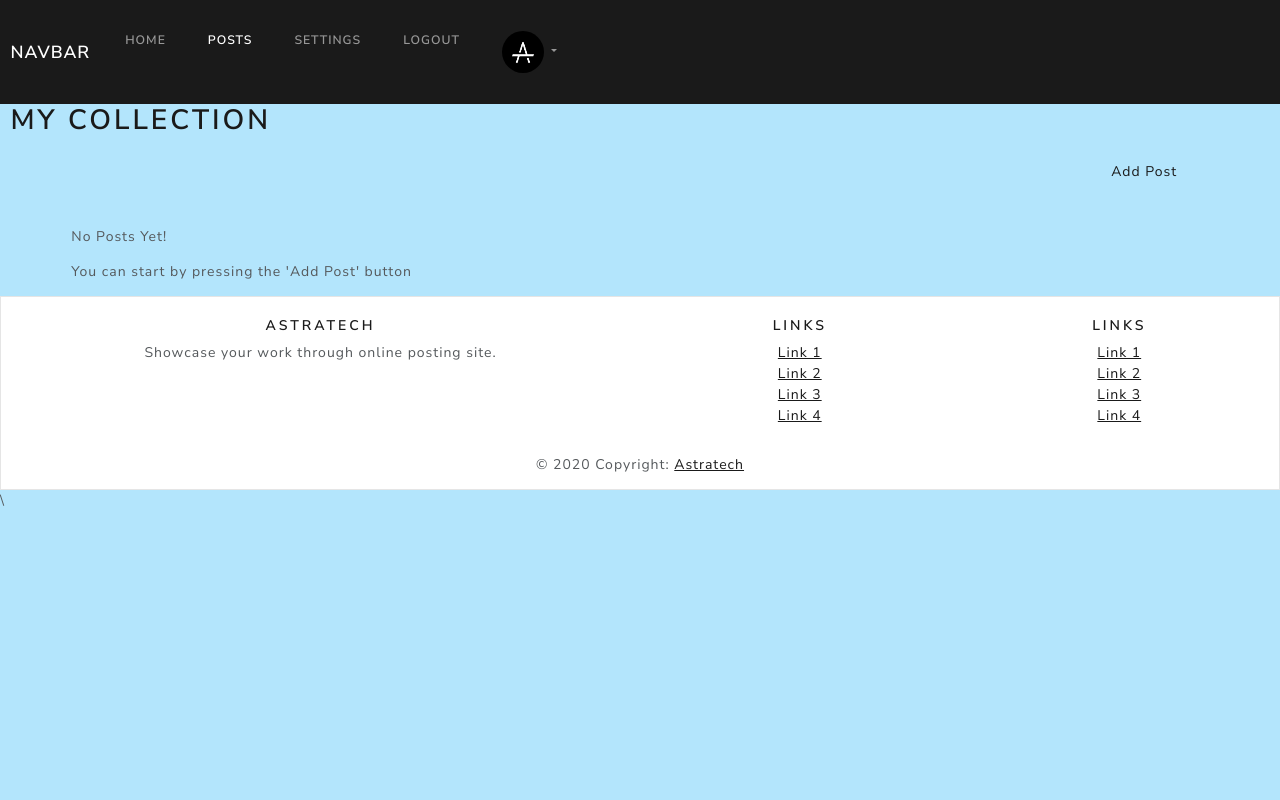
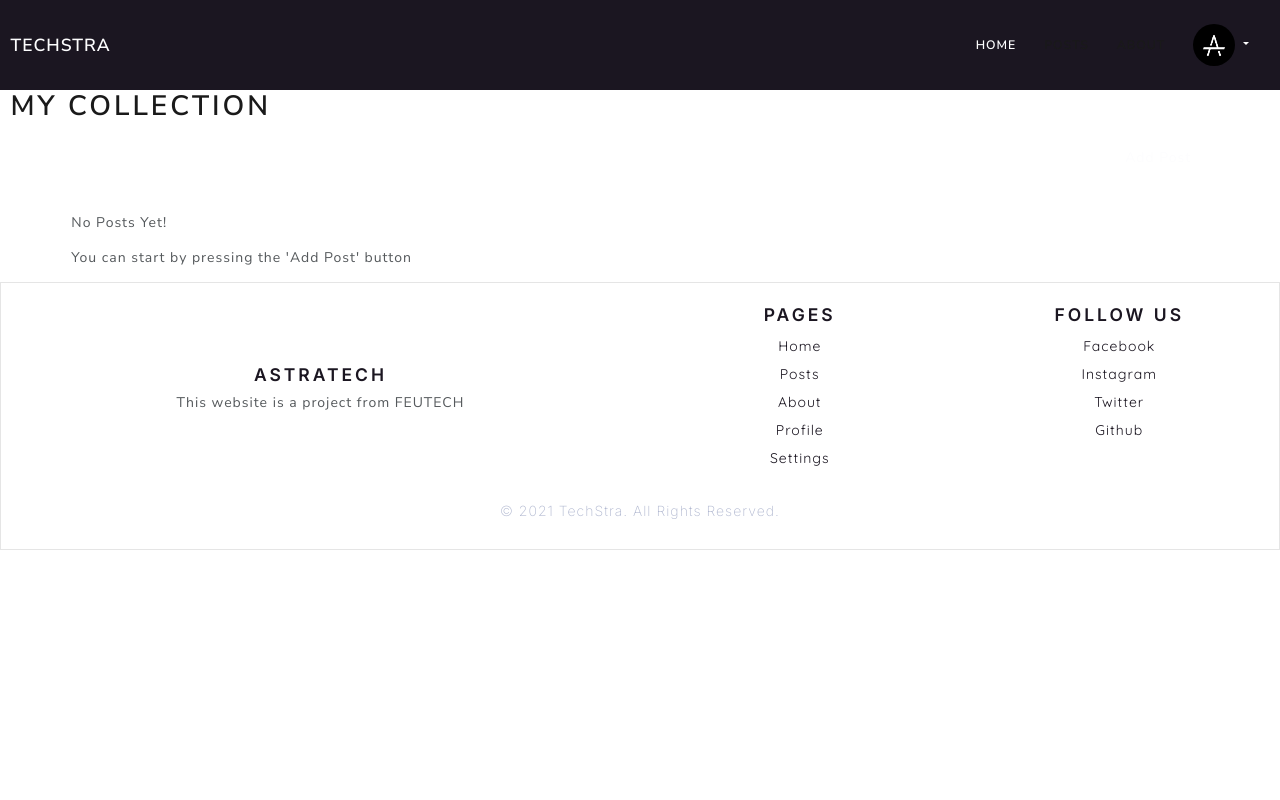
Before and after one commit to PrynsTag/TechStra, a CodeIgniter app: page /TechStra/posts in a window 1280 px wide. Run offline with CodeIgniter, Linux system fonts and the light colour scheme; the visitor is signed in with stand-in values (Sample User, id 1); data that the repository does not hold is empty.

Commit message:
Added New Controllers, change design of home page, and added session redirection if user does not login their account

```diff
--- a/application/controllers/Home.php
+++ b/application/controllers/Home.php
@@ -4,6 +4,10 @@ class Home extends CI_Controller
 {
     public function index()
     {
+        if ($this->session->userdata('user_info') == NULL) {
+            redirect('login');
+        }
+
         $view_data = [
             'header_title' => 'Home Page - TechStra',
             'main_view' => 'home_view',
--- a/application/controllers/Posts.php
+++ b/application/controllers/Posts.php
@@ -4,6 +4,10 @@ class Posts extends CI_Controller
 {
     public function index()
     {
+        if ($this->session->userdata('user_info') == NULL) {
+            redirect('login');
+        }
+
         $session_data = $this->session->userdata('user_info');
 
         $posts = $this->post_model->getuser_posts($session_data['id']);
@@ -19,6 +23,10 @@ class Posts extends CI_Controller
 
     public function add()
     {
+        if ($this->session->userdata('user_info') == NULL) {
+            redirect('login');
+        }
+
         $view_data = [
             'header_title' => 'Add Posts - TechStra',
             'main_view' => 'addPost_view',
@@ -32,6 +40,10 @@ class Posts extends CI_Controller
 
     public function add_post()
     {
+        if ($this->session->userdata('user_info') == NULL) {
+            redirect('login');
+        }
+
         $input_rules = array(
             array(
                 'field' => 'title',
@@ -93,6 +105,10 @@ class Posts extends CI_Controller
 
     public function edit($post_id)
     {
+        if ($this->session->userdata('user_info') == NULL) {
+            redirect('login');
+        }
+
         $posts = $this->post_model->getPostById($post_id)[0];
 
         $view_data = [
@@ -109,6 +125,10 @@ class Posts extends CI_Controller
 
     public function edit_post($post_id)
     {
+        if ($this->session->userdata('user_info') == NULL) {
+            redirect('login');
+        }
+
         $input_rules = array(
             array(
                 'field' => 'title',
@@ -167,6 +187,10 @@ class Posts extends CI_Controller
 
     public function delete($post_id)
     {
+        if ($this->session->userdata('user_info') == NULL) {
+            redirect('login');
+        }
+
         $this->post_model->delete_post($post_id);
 
         $this->session->set_tempdata('modal_success', 'You have successfully delete a post', 1);
--- a/application/views/fragments/footer.php
+++ b/application/views/fragments/footer.php
@@ -1,82 +1,54 @@
 <!-- Footer -->
 <footer class="page-footer font-small pt-4 bg-light">
-	<!-- Footer Links -->
 	<div class="container-fluid text-center text-md-left">
-
-		<!-- Grid row -->
 		<div class="row">
-
-			<!-- Grid column -->
-			<div class="col-md-6 mt-md-0 mt-3">
-
-				<!-- Content -->
-				<h5 class="text-uppercase">Astratech</h5>
-				<p>Showcase your work through online posting site.</p>
-
+			<div class="col-md-6 mt-md-0 mt-3 f-desc-container">
+				<h5 class="text-uppercase footer-desc-title">Astratech</h5>
+				<p class="footer-desc">This website is a project from FEUTECH</p>
 			</div>
-			<!-- Grid column -->
-
 			<hr class="clearfix w-100 d-md-none pb-3">
-
-			<!-- Grid column -->
 			<div class="col-md-3 mb-md-0 mb-3">
-
-				<!-- Links -->
-				<h5 class="text-uppercase">Links</h5>
+				<h5 class="text-uppercase">Pages</h5>
 
 				<ul class="list-unstyled">
 					<li>
-						<a href="#!">Link 1</a>
+						<a class="footer-nav" href="<?= base_url('home'); ?>">Home</a>
 					</li>
 					<li>
-						<a href="#!">Link 2</a>
+						<a class="footer-nav" href="<?= base_url('posts'); ?>">Posts</a>
 					</li>
 					<li>
-						<a href="#!">Link 3</a>
+						<a class="footer-nav" href="<?= base_url('about'); ?>">About</a>
 					</li>
 					<li>
-						<a href="#!">Link 4</a>
+						<a class="footer-nav" href="<?= base_url('profile'); ?>">Profile</a>
+					</li>
+					<li>
+						<a class="footer-nav" href="<?= base_url('settings'); ?>">Settings</a>
 					</li>
 				</ul>
 
 			</div>
-			<!-- Grid column -->
-
-			<!-- Grid column -->
 			<div class="col-md-3 mb-md-0 mb-3">
-
-				<!-- Links -->
-				<h5 class="text-uppercase">Links</h5>
-
+				<h5 class="text-uppercase">Follow Us</h5>
 				<ul class="list-unstyled">
 					<li>
-						<a href="#!">Link 1</a>
+						<a class="footer-link" href="www.facebook.com">Facebook</a>
 					</li>
 					<li>
-						<a href="#!">Link 2</a>
+						<a class="footer-link" href="www.intagram.com">Instagram</a>
 					</li>
 					<li>
-						<a href="#!">Link 3</a>
+						<a class="footer-link" href="www.twitter.com">Twitter</a>
 					</li>
 					<li>
-						<a href="#!">Link 4</a>
+						<a class="footer-link" href="www.github.com">Github</a>
 					</li>
 				</ul>
+			</div>
+		</div>
+	</div>
 
-			</div>
-			<!-- Grid column -->
-
-		</div>
-		<!-- Grid row -->
-
-	</div>
-	<!-- Footer Links -->
-
-	<!-- Copyright -->
-	<div class="footer-copyright text-center py-3">© 2020 Copyright:
-		<a href="#">Astratech</a>
-	</div>
-	<!-- Copyright -->
+	<p class="text-center footer-title footer-copyright text-center py-3">&copy; 2021 TechStra. All Rights Reserved.</p>
 
 </footer>
-<!-- Footer -->
--- a/application/views/fragments/head_nav.php
+++ b/application/views/fragments/head_nav.php
@@ -1,33 +1,40 @@
-<nav class="navbar navbar-expand-lg navbar-dark bg-primary">
+<nav class="navbar navbar-expand-lg head-nav">
 	<div class="container-fluid">
-		<a class="navbar-brand" href="#">Navbar</a>
+		<a class="navbar-brand" href="#">TechStra</a>
 		<button class="navbar-toggler" type="button" data-bs-toggle="collapse" data-bs-target="#navbarColor01" aria-controls="navbarColor01" aria-expanded="false" aria-label="Toggle navigation">
-			<span class="navbar-toggler-icon"></span>
+			<!-- <span class="navbar-toggler-icon"></span> -->
+			<i class="material-icons menu-icon">menu</i>
 		</button>
 
 		<div class="collapse navbar-collapse" id="navbarColor01">
-			<ul class="navbar-nav me-auto">
+			<ul class="navbar-nav">
 				<li class="nav-item">
 					<a class="nav-link <?= $this->uri->segment(1) == 'home' ? 'active' : ''; ?>" href="<?= base_url('home'); ?>">Home</a>
 				</li>
 				<li class="nav-item ">
 					<a class="nav-link <?= $this->uri->segment(1) == 'posts' ? 'active' : ''; ?>" href="posts">Posts</a>
 				</li>
-				<li class="nav-item">
-					<a class="nav-link <?= $this->uri->segment(1) == 'settings' ? 'active' : ''; ?>" href="#">Settings</a>
+				<li class="nav-item ">
+					<a class="nav-link <?= $this->uri->segment(1) == 'posts' ? 'active' : ''; ?>" href="<?= base_url("about"); ?>">About</a>
 				</li>
-				<li class="nav-item">
-					<a class="nav-link <?= $this->uri->segment(1) == 'logout' ? 'active' : ''; ?>" href="#">Logout</a>
+				<li class="nav-item item-collapsed">
+					<a class="nav-link <?= $this->uri->segment(1) == 'profile' ? 'active' : ''; ?>" href="<?= base_url("profile"); ?>">Profile</a>
+				</li>
+				<li class="nav-item item-collapsed">
+					<a class="nav-link <?= $this->uri->segment(1) == 'settings' ? 'active' : ''; ?>" href="<?= base_url("settings"); ?>">Settings</a>
+				</li>
+				<li class="nav-item item-collapsed">
+					<a class="nav-link <?= $this->uri->segment(1) == 'logout' ? 'active' : ''; ?>" href="<?= base_url("logout"); ?>">Logout</a>
 				</li>
 				<li class="nav-item dropdown">
 					<a class="nav-link dropdown-toggle" data-bs-toggle="dropdown" href="#" role="button" aria-haspopup="true" aria-expanded="false">
 						<img class="rounded-circle" src="<?= base_url("assets/images/astra-tech.jpg") ?>" alt="Profile-Image" height="42" width="42">
 					</a>
 					<div class="dropdown-menu">
-						<a class="dropdown-item" href="#">Profile</a>
-						<a class="dropdown-item" href="#">Setting</a>
+						<a class="dropdown-item" href="<?= base_url("profile"); ?>">Profile</a>
+						<a class="dropdown-item" href="<?= base_url("settings"); ?>">Settings</a>
 						<div class="dropdown-divider"></div>
-						<a class="dropdown-item" href="login/user_logout">Logout</a>
+						<a class="dropdown-item" href="<?= base_url("logout"); ?>">Logout</a>
 					</div>
 				</li>
 			</ul>
--- a/application/views/home_view.php
+++ b/application/views/home_view.php
@@ -1,10 +1,10 @@
 <div class="container-fluid" id="cardContainer">
-	<div class="headingContainer">
-		<h1>Featured</h1>
+	<div class="headingContainer pt-5">
+		<h1 class="text-center home-title">Stories</h1>
 	</div>
 	<div class="bodyContainer">
 		<div class="contentContainer">
-			<div class="row row-cols-1 row-cols-md-3 g-4 collectionCard">
+			<div class="row row-cols-1 row-cols-md-3 g-4 collectionCard pb-5 mb-5">
 				<?php if (count($posts) != 0 || count($posts) != NULL) : ?>
 					<?php foreach ($posts as $item) : ?>
 						<div class="col col-remove-margin">
--- a/application/views/login_view.php
+++ b/application/views/login_view.php
@@ -47,7 +47,7 @@
             <div class="row">
                 <div class="col-12 p-5">
                     <p class="home-desc mb-0">Share your story</p>
-                    <h1 class="home-title mb-0">Adventure</h1>
+                    <h1 class="login-image-title mb-0">Adventure</h1>
                 </div>
             </div>
         </div>
--- a/application/views/templates/home.php
+++ b/application/views/templates/home.php
@@ -17,6 +17,8 @@
 
 	<link rel="stylesheet" href="<?= base_url("assets/css/style.css"); ?>">
 
+	<!-- Google Fonts -->
+	<link rel="stylesheet" href="https://fonts.googleapis.com/icon?family=Material+Icons">
 </head>
 
 <body>
@@ -33,6 +35,5 @@
 	<script src="https://cdn.jsdelivr.net/npm/bootstrap@5.0.2/dist/js/bootstrap.bundle.min.js" integrity="sha384-MrcW6ZMFYlzcLA8Nl+NtUVF0sA7MsXsP1UyJoMp4YLEuNSfAP+JcXn/tWtIaxVXM" crossorigin="anonymous">
 	</script>
 </body>
-\
 
 </html>
--- a/assets/css/custom.css
+++ b/assets/css/custom.css
@@ -11,13 +11,8 @@
 }
 
 /* Profile CSS */
-body {
-	background-color: #B3E5FC;
-	border-radius: 10px
-}
-
 .card {
-	width: 400px;
+	width: 100%;
 	border: none;
 	border-radius: 10px;
 	background-color: #fff
--- a/assets/css/style.css
+++ b/assets/css/style.css
@@ -1,4 +1,5 @@
 @import url('https://fonts.googleapis.com/css2?family=Inter:wght@100;200;300;400;500;600;700;800;900&display=swap');
+@import url('https://fonts.googleapis.com/css2?family=Quicksand:wght@300;400;500;600;700&display=swap');
 
 :root {
     --gray: #ABB8C7;
@@ -10,6 +11,7 @@
     --white: #FDFDFE;
     --darkergray: #B1B8D0;
     --font-Inter: 'Inter', 'sans-serif';
+    --font-quicksand: 'Quicksand', 'sans-serif';
 }
 
 html {
@@ -19,6 +21,10 @@ html {
 html,
 body {
     height: 100%;
+}
+
+a {
+    text-decoration: none;
 }
 
 .home-image {
@@ -40,7 +46,7 @@ body {
     font-family: var(--font-Inter);
 }
 
-.home-title {
+.login-image-title {
     color: var(--white);
     font-size: 3rem;
     font-family: var(--font-Inter);
@@ -126,6 +132,135 @@ body {
     padding-left: 1rem;
 }
 
+.head-nav {
+    background-color: var(--black);
+}
+
+.navbar-brand {
+    color: var(--white);
+}
+
+.menu-icon {
+    color: var(--white);
+    outline: unset;
+}
+
+.navbar-nav {
+    display: flex;
+    align-items: center;
+}
+
+.nav-link {
+    color: var(--white);
+}
+
+.nav-item.dropdown {
+    display: none;
+}
+
+.nav-item {
+    margin: 0;
+}
+
+.nav-item:hover {
+    text-align: center;
+    width: 100%;
+    font-weight: 900;
+    color: var(--darkestblue);
+    background-color: var(--white);
+}
+
+.navbar {
+    padding: 1rem 0rem;
+}
+
+.item-collapsed {
+    display: block;
+}
+
+.card {
+    width: 100%;
+    border: none;
+    border-radius: 10px;
+    background-color: #fff;
+}
+
+.cardContainer {
+    background-color: var(--white);
+}
+
+.home-title {
+    font-size: 2rem;
+    color: var(--black);
+    font-family: var(--font-Inter);
+    font-weight: 800;
+    text-transform: capitalize;
+}
+
+.dropdown-toggle:hover {
+    color: var(--white);
+}
+
+.dropdown-toggle.show:hover {
+    color: var(--white);
+}
+
+/* Home Page */
+.card {
+    box-shadow: rgba(50, 50, 93, 0.25) 0px 6px 12px -2px, rgba(0, 0, 0, 0.3) 0px 3px 7px -3px;
+}
+
+.card-title {
+    font-family: var(--font-quicksand);
+    font-weight: 700;
+    font-size: 1rem;
+    color: var(--black);
+}
+
+.card-text {
+    font-family: var(--font-quicksand);
+    font-weight: 400;
+    font-size: 1rem;
+    color: var(--black);
+}
+
+/* Footer */
+
+.f-desc-container {
+    display: flex;
+    flex-direction: column;
+    justify-content: center;
+}
+
+.footer-desc-title {
+    font-size: 1rem;
+    font-family: var(--font-quicksand);
+    font-weight: 600;
+}
+
+.list-unstyled li {
+    padding: 0.25rem 0rem;
+}
+
+.text-uppercase {
+    font-family: var(--font-Inter);
+    font-weight: 600;
+    font-size: 1.25rem;
+    color: var(--black);
+}
+
+.footer-nav,
+.footer-link {
+    font-family: var(--font-quicksand);
+    font-weight: 400;
+    font-size: 1rem;
+    color: var(--black);
+}
+
+.clearfix.w-100.d-md-none.pb-3 {
+    display: none;
+}
+
 /* Media Queries */
 
 @media (min-width: 576px) {
@@ -155,10 +290,39 @@ body {
     .footer-title {
         visibility: visible;
     }
+
+    .clearfix.w-100.d-md-none.pb-3 {
+        display: block;
+    }
 }
 
 /* Large devices (desktops, 992px and up) */
-@media (min-width: 992px) {}
+@media (min-width: 992px) {
+    .nav-item.dropdown {
+        display: block;
+    }
+
+    .nav-item.dropdown:hover {
+        background-color: unset;
+    }
+
+    .nav-item {
+        margin-right: 1rem;
+    }
+
+    .navbar-collapse {
+        display: flex;
+        justify-content: flex-end;
+    }
+
+    .me-auto {
+        margin: 0;
+    }
+
+    .item-collapsed {
+        display: none;
+    }
+}
 
 /* X-Large devices (large desktops, 1200px and up) */
 @media (min-width: 1200px) {}
```
Also changed, not shown: application/controllers/About.php (added, +11 -0 lines), application/controllers/Login.php (+8 -12 lines), application/controllers/Logout.php (added, +18 -0 lines), application/controllers/Register.php (+13 -6 lines), application/views/register_view.php (+6 -13 lines).
